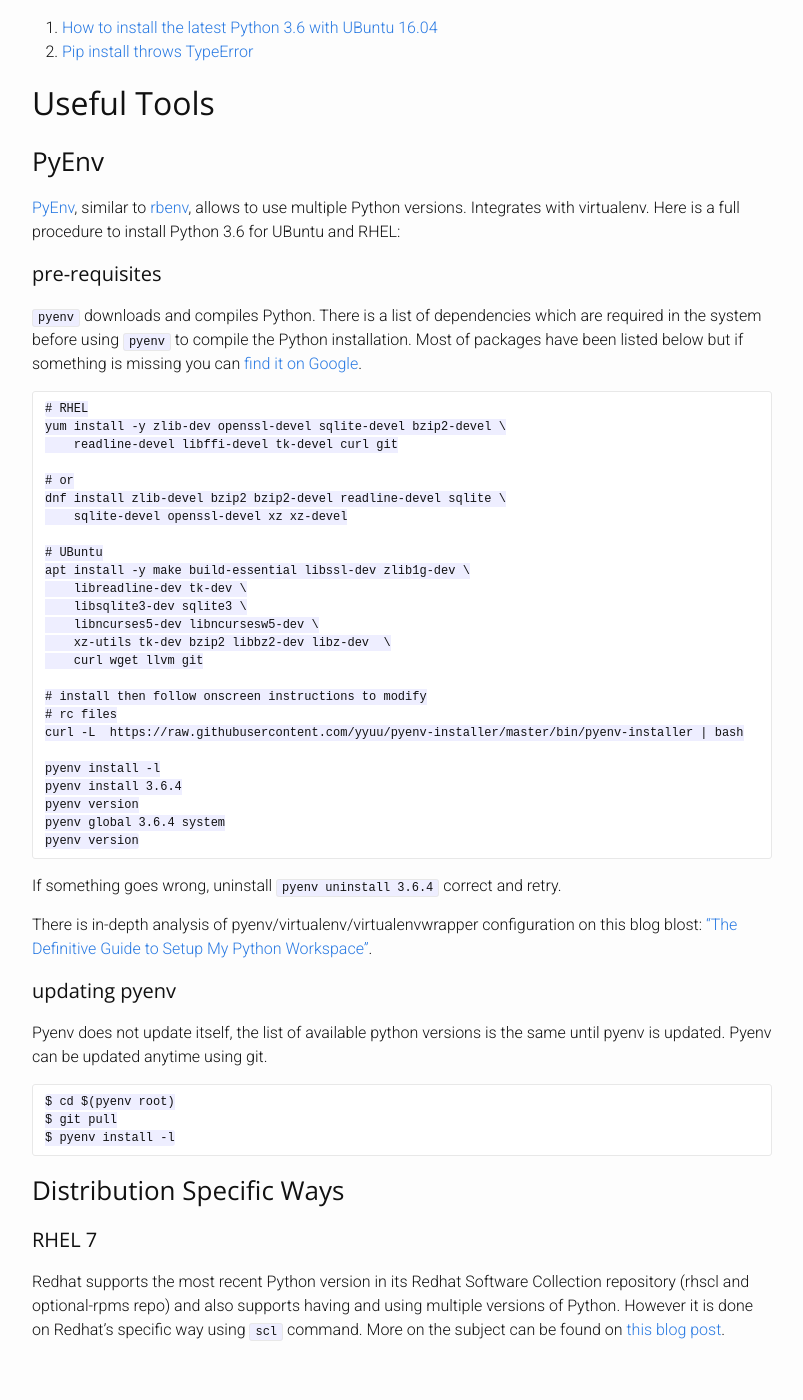
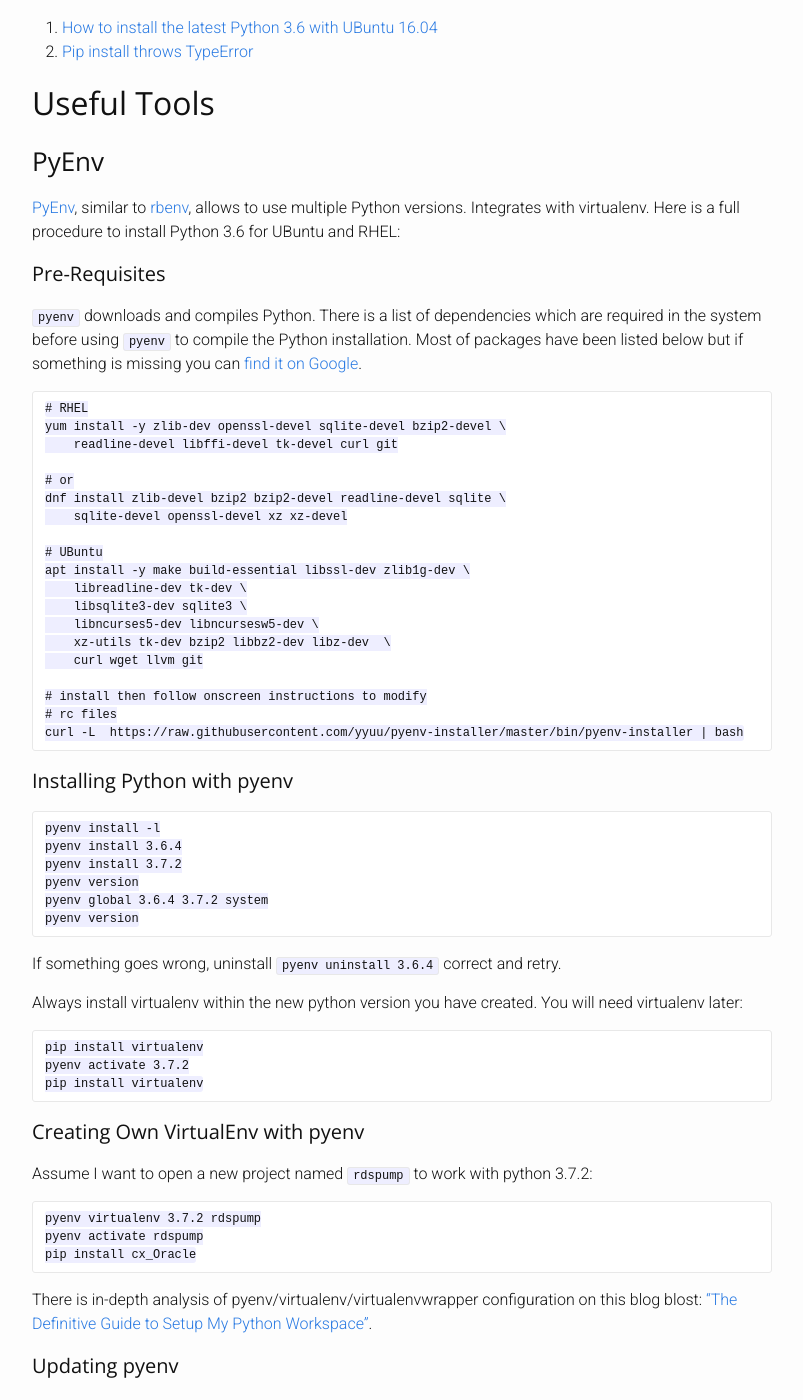
Before and after one commit to jkedra/jkedra.github.io, a Jekyll site: the page built from _python/setup.md, in a window 1280 px wide and 1400 px high, scrolled down 247 px. Shown: the whole window, without its empty margins (238-1041 px from the left). Built offline with Jekyll 4.4.1, drawn with Linux system fonts in a browser that asks for light colours.

Commit message:
Improving pyenv

```diff
--- a/_python/setup.md
+++ b/_python/setup.md
@@ -22,7 +22,7 @@
 to install Python 3.6 for UBuntu and RHEL:
 
 
-#### pre-requisites
+#### Pre-Requisites
 
 `pyenv` downloads and compiles Python. There is a list of dependencies
 which are required in the system before using `pyenv` to compile the Python
@@ -49,19 +49,41 @@
     # rc files
     curl -L  https://raw.githubusercontent.com/yyuu/pyenv-installer/master/bin/pyenv-installer | bash
 
+#### Installing Python with pyenv
+
     pyenv install -l
     pyenv install 3.6.4
+    pyenv install 3.7.2
     pyenv version
-    pyenv global 3.6.4 system
+    pyenv global 3.6.4 3.7.2 system
     pyenv version
 
 If something goes wrong, uninstall `pyenv uninstall 3.6.4` correct and retry.
+
+Always install virtualenv within the new python version you have created.
+You will need virtualenv later:
+
+    pip install virtualenv
+    pyenv activate 3.7.2
+    pip install virtualenv
+
+#### Creating Own VirtualEnv with pyenv
+
+Assume I want to open a new project named `rdspump` to work with python 3.7.2:
+
+    pyenv virtualenv 3.7.2 rdspump
+    pyenv activate rdspump
+    pip install cx_Oracle
+
+
+
+
 
 There is in-depth analysis of pyenv/virtualenv/virtualenvwrapper configuration
 on this blog blost:
 ["The Definitive Guide to Setup My Python Workspace"][defguide].
 
-#### updating pyenv
+#### Updating pyenv
 
 Pyenv does not update itself, the list of available python versions is
 the same until pyenv is updated. Pyenv can be updated anytime using git.
```
Also changed, not shown: _drafts/itindivid.md (added, +16 -0 lines), _drafts/javascript.md (+3 -3 lines).
